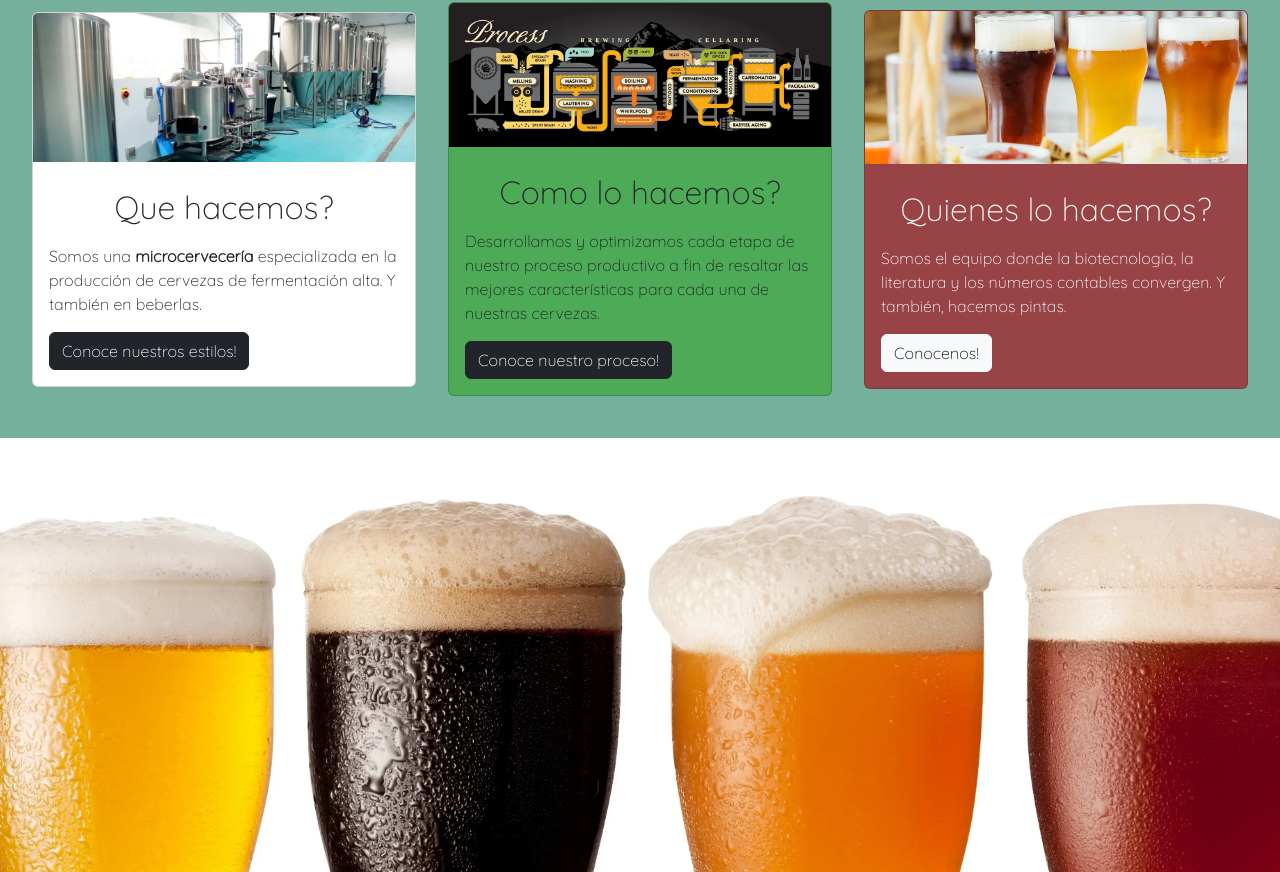
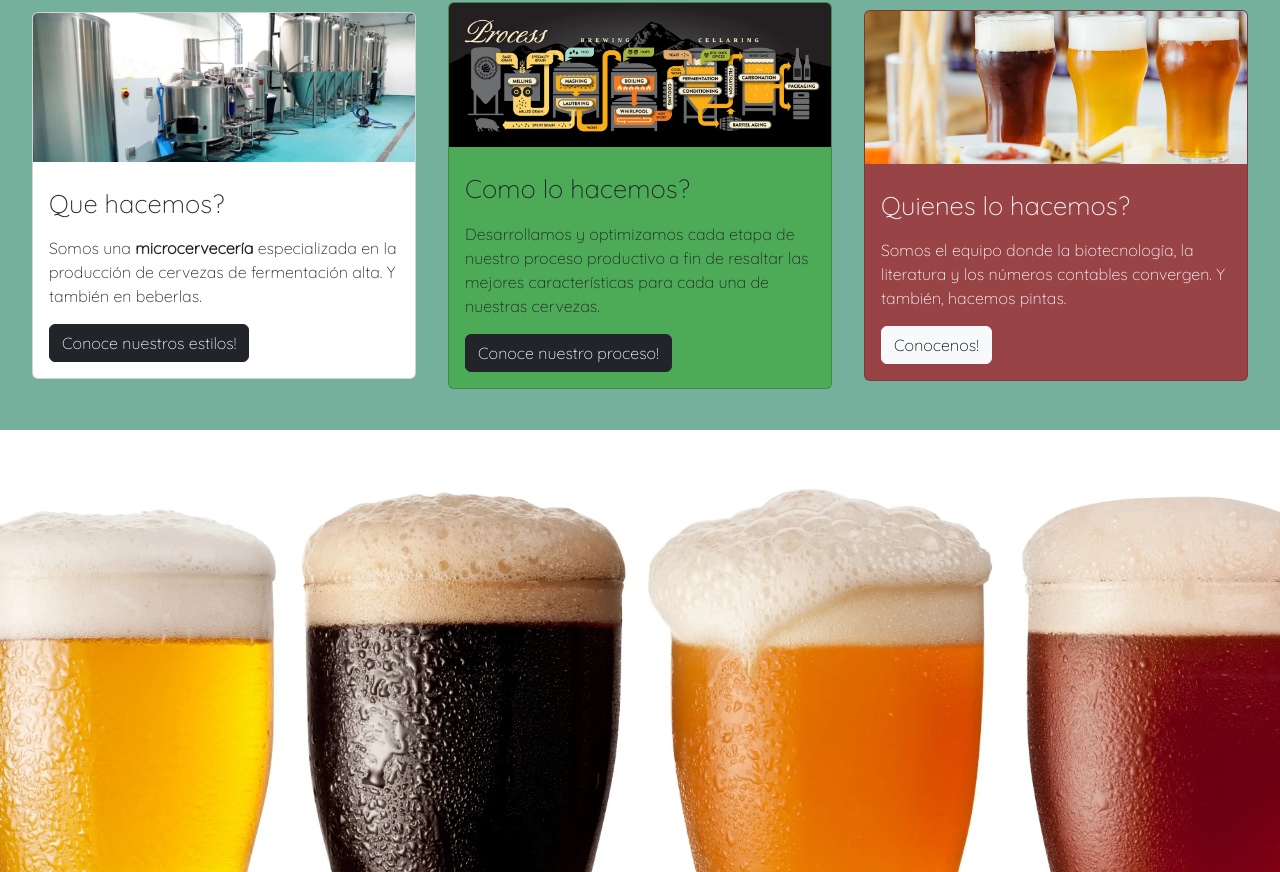
Before and after one commit to axelgiudicatti/PFGiudicattiAxel, a website: page index.html in a window 1280 px wide. Shown: the part 1034-1906 px from the top of the page. Drawn offline with nearby package versions, Linux system fonts and the light colour scheme.

Commit message:
tarjetas modificadas

```diff
--- a/SCSS/_views.scss
+++ b/SCSS/_views.scss
@@ -8,8 +8,10 @@
   margin-bottom: 4%;
   background-color: $cardcolor;
   padding: 4% 0% 2% 0%;
+  h2 {
+    @include textstyle(1.6rem, null, null, null, start);
+  }
 }
-
 .card {
   &:hover {
     @include hoverr(1, 1.13);
```
Also changed, not shown: CSS/styles.css, 1 other file.
